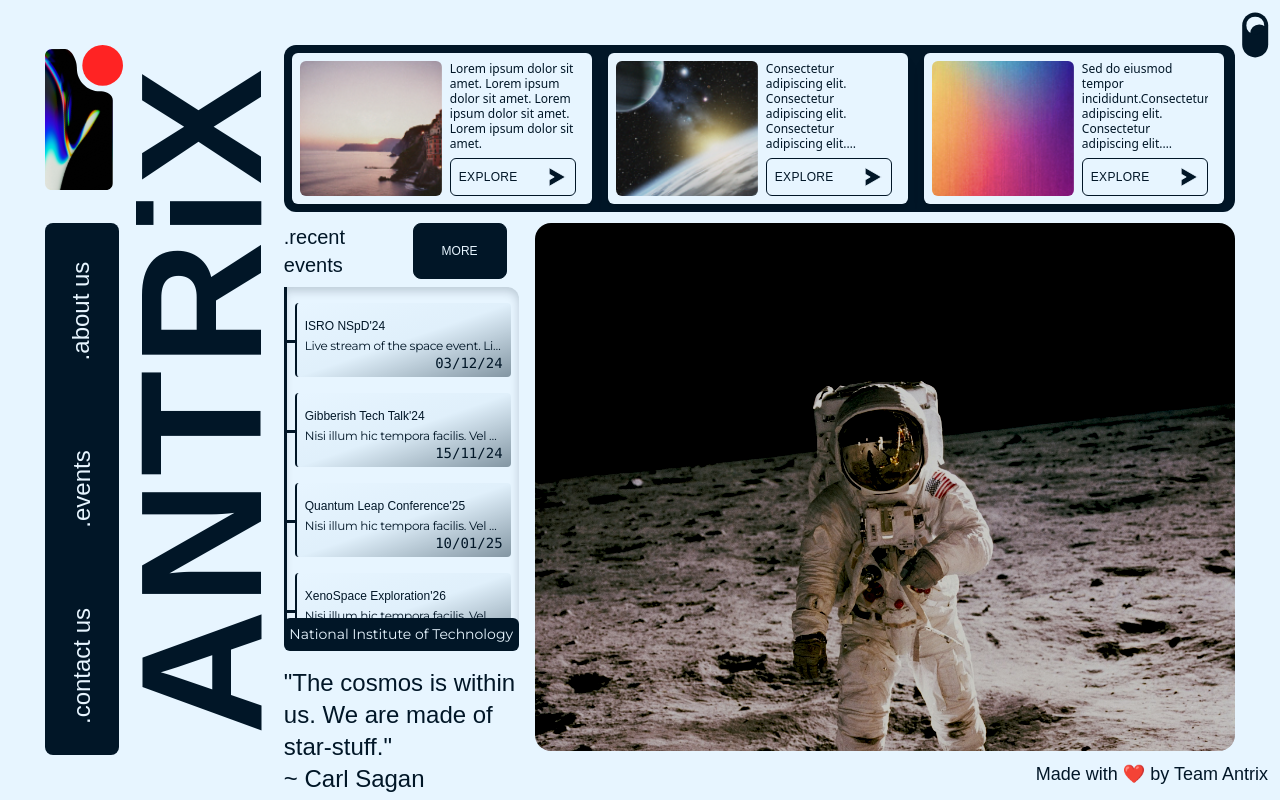
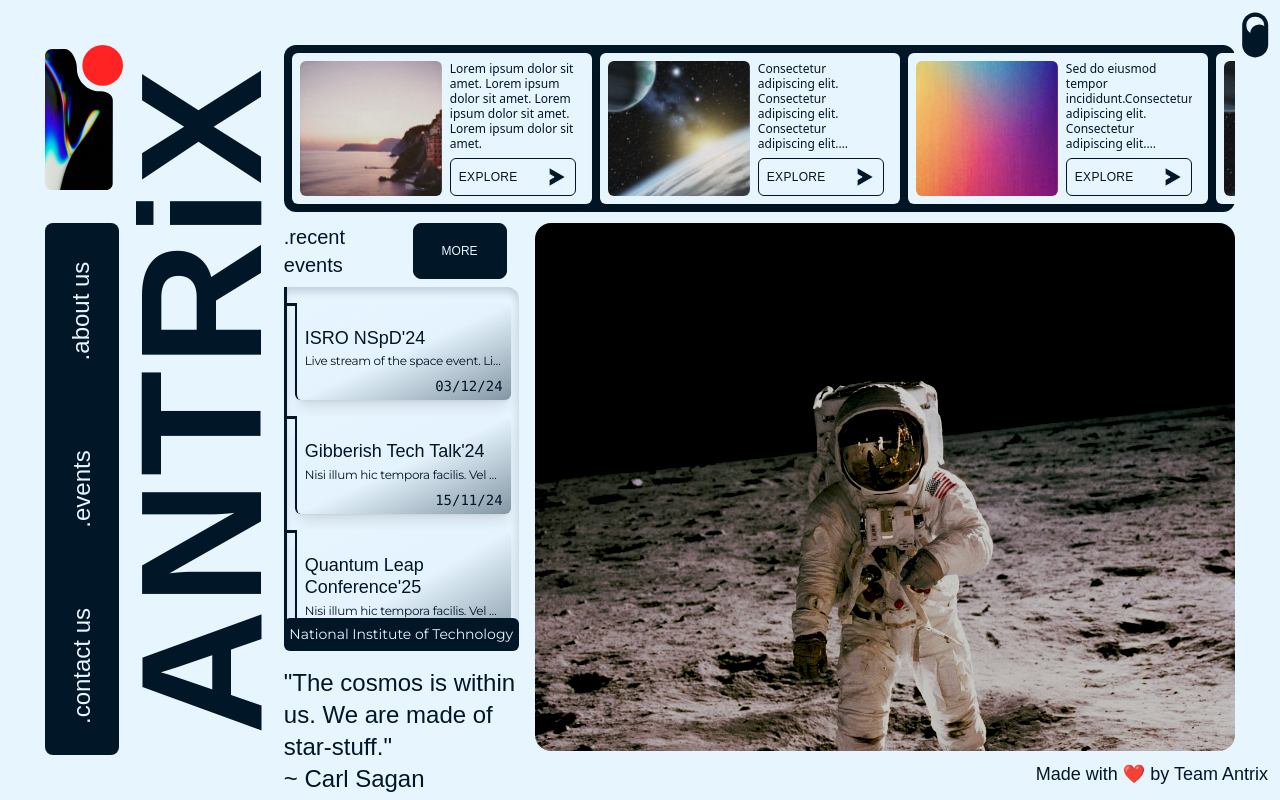
Before and after one commit to Athul-Kesav/ANTRiX_site, a Next.js app: page / in a window 1280 px wide. Built offline with nearby package versions, Linux system fonts and the light colour scheme.

Commit message:
Minor Design Fixes

```diff
--- a/src/components/DYK_Bar.tsx
+++ b/src/components/DYK_Bar.tsx
@@ -42,7 +42,7 @@ export default function DYK_Bar() {
   return (
     <div className="relative h-full w-full rounded-xl">
       <div
-        className="flex space-x-4 overflow-x-auto bg-accent scrollbar-hide rounded-xl justify-between px-2 items-center align-middle"
+        className="flex space-x-2 overflow-x-auto bg-accent scrollbar-hide rounded-xl justify-between px-2 items-center align-middle"
         style={{ scrollBehavior: "smooth", whiteSpace: "nowrap" }} // Ensures no wrapping
       >
         {items.map((item, index) => (
--- a/src/components/EventHomeCard.tsx
+++ b/src/components/EventHomeCard.tsx
@@ -11,10 +11,10 @@ function EventHomeCard({ title, desc, eventDate }: eventCardType) {
 
   return (
     <>
-      <div className="my-2 py-4 px-2 w-auto text-accent h-auto relative rounded-sm border-l-2 border-l-accent  bg-main z-0 bg-gradient-to-br from-transparent via-[#D0E4F250] to-[#8396a3]">
-        <div className="absolute rounded-full w-3 h-[3px] bg-accent top-1/2 -left-3" />
+      <div className="my-2 py-6 px-2 w-auto text-accent h-auto relative rounded-bl-md rounded-r-md border-l-2 border-l-accent  bg-main z-0 bg-gradient-to-br from-transparent via-[#d0e4f222] to-[#8396a3] shadow-lg">
+        <div className="absolute rounded-full w-3 h-[3px] bg-accent top-0 -left-3"   />
         <div className="left-0 top-0 leading-tight">
-          <div className=" text-xs font-normal font-suiGeneris leading-tight text-wrap flex md:text-md">
+          <div className=" text-lg font-normal font-suiGeneris leading-tight text-wrap flex md:text-md">
             {title}
             <br />
           </div>
```
